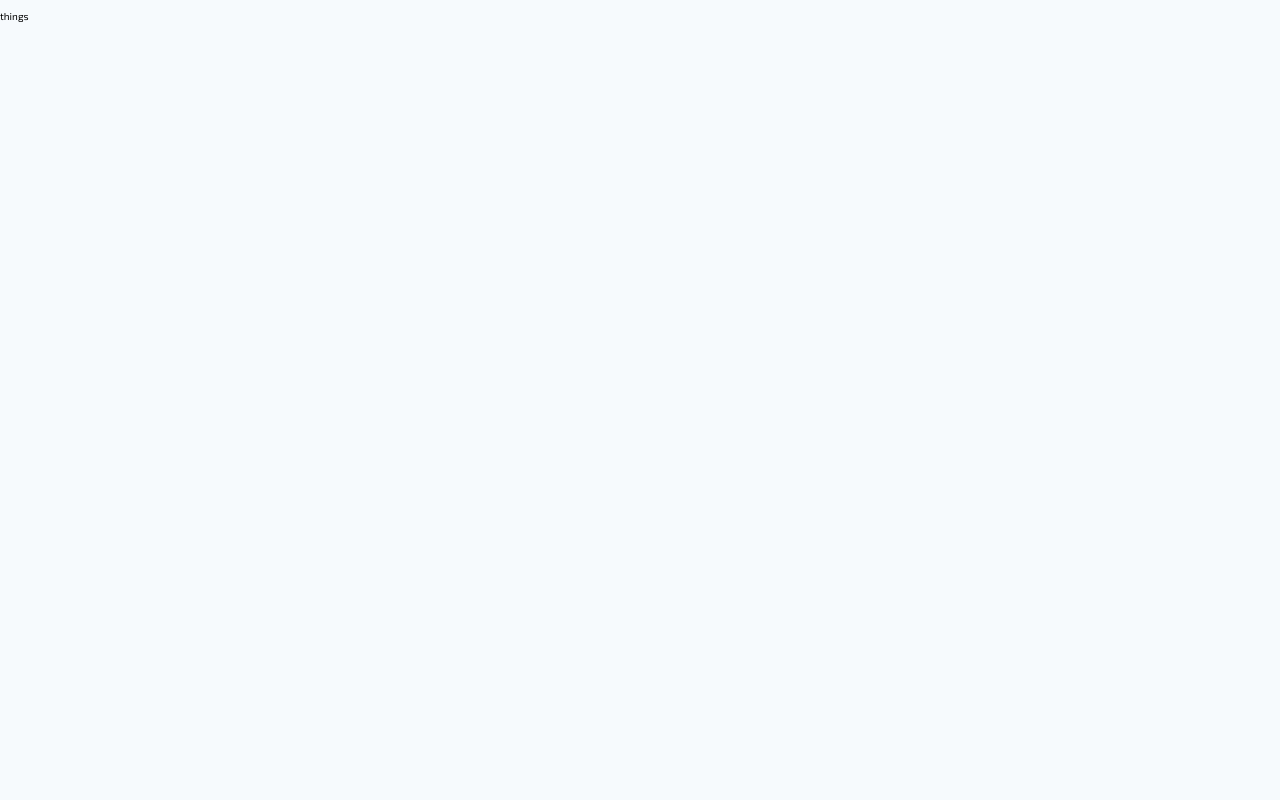
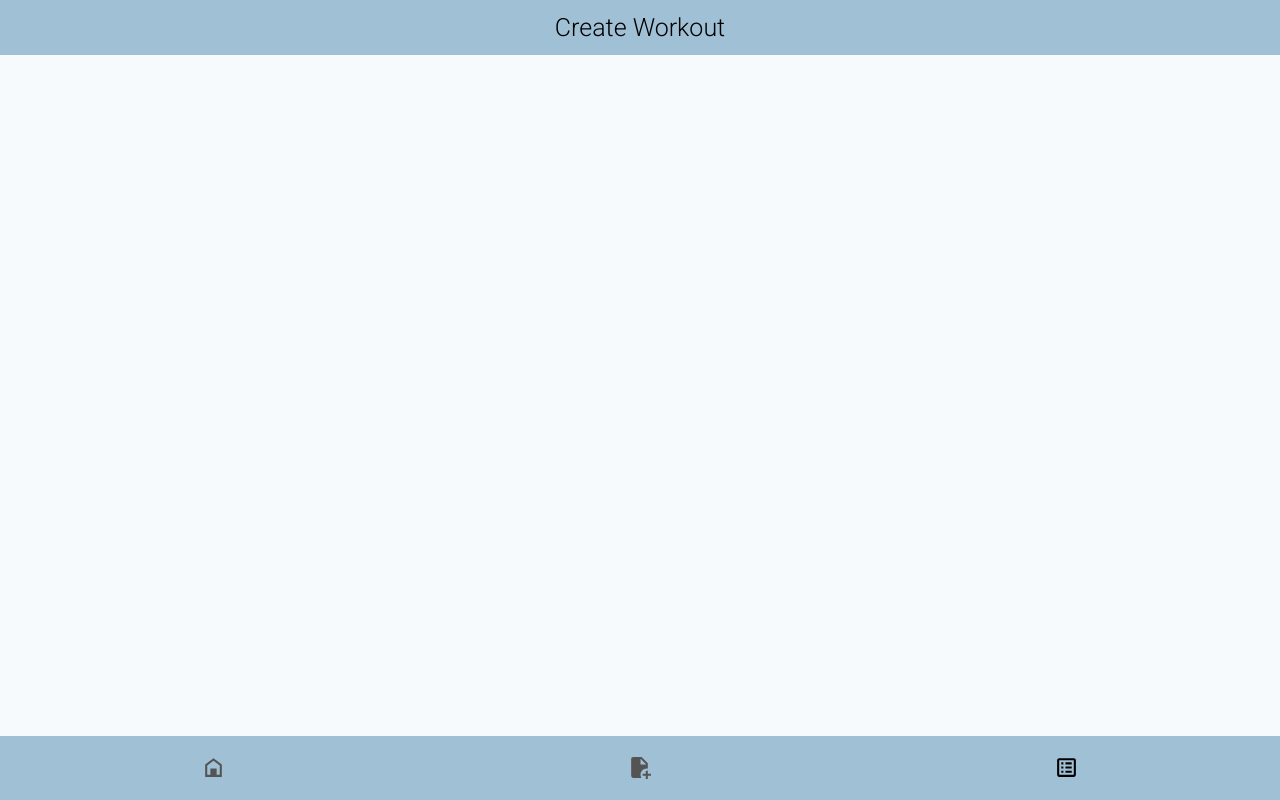
Before and after one commit to j-eick/capstone-project, a Next.js app: page /create-workout in a window 1280 px wide. Built offline with nearby package versions, Linux system fonts and the light colour scheme.

Commit message:
ADDED new page

```diff
--- a/src/pages/create-workout.js
+++ b/src/pages/create-workout.js
@@ -1,7 +1,13 @@
+import StyledH1 from '../components/Header/StyledH1';
+import StyledTitleContainer from '../components/Header/StyledTitleContainer';
+import Layout from '../components/Layout';
+
 export default function CreateWorkout() {
 	return (
-		<>
-			<p>things</p>
-		</>
+		<Layout>
+			<StyledTitleContainer>
+				<StyledH1>Create Workout</StyledH1>
+			</StyledTitleContainer>
+		</Layout>
 	);
 }
```
Also changed, not shown: src/pages/index.js (+5 -2 lines).
